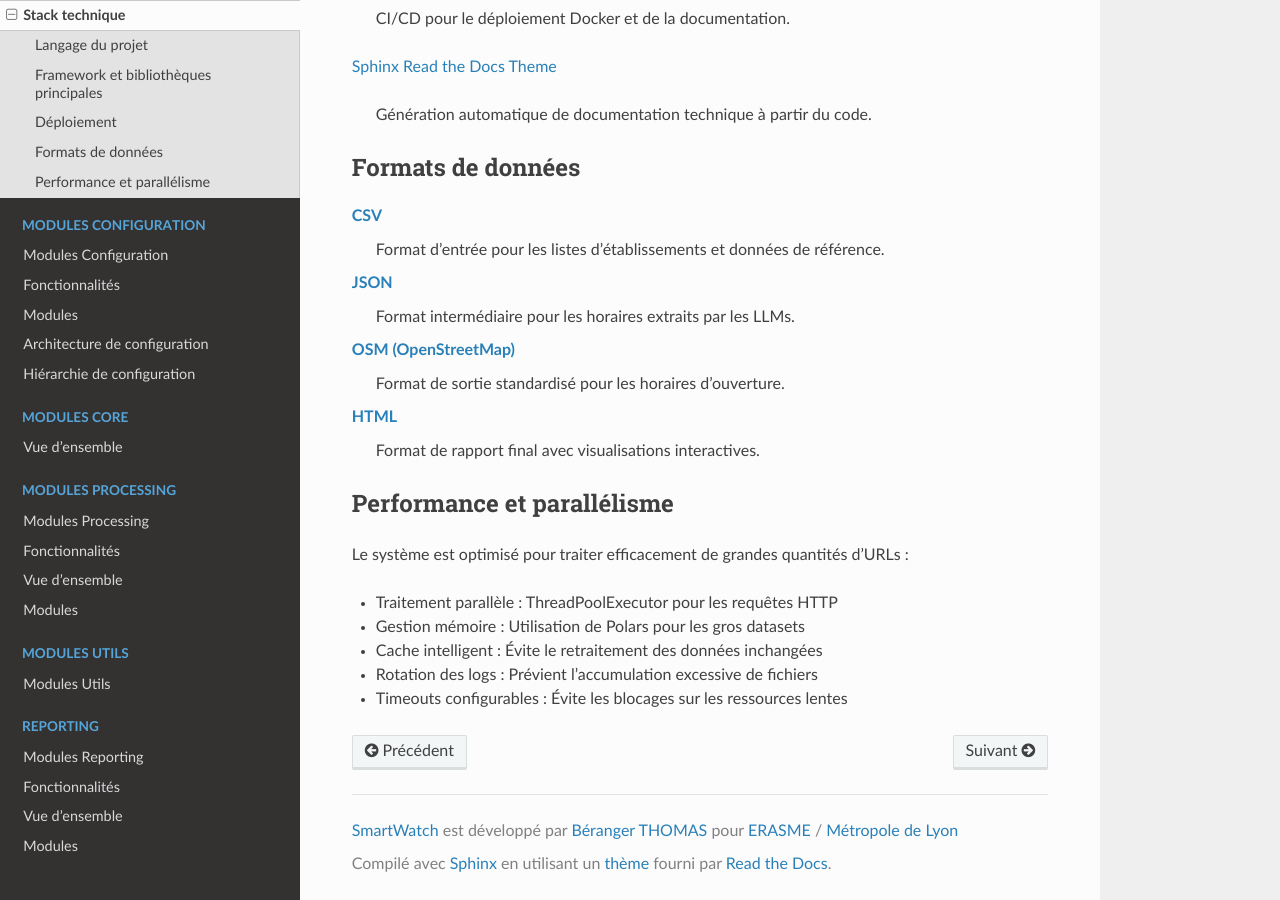
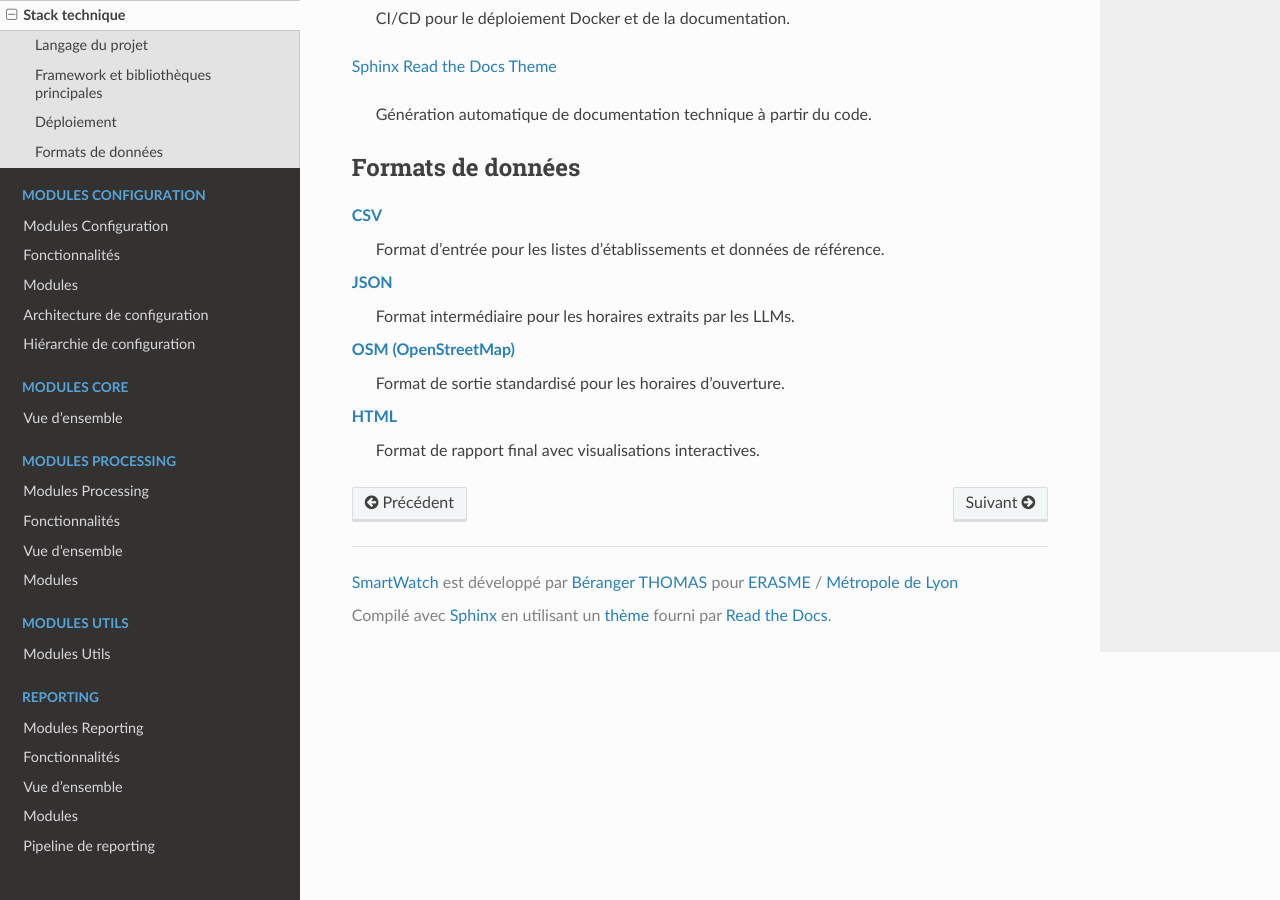
Before and after one commit to datagora-erasme/smart_watch, a Sphinx documentation site: the page built from docs/architecture/stack.rst, in a window 1280 px wide and 900 px high, scrolled down 2221 px. Built offline with Sphinx 7.4.7 and the Read the Docs theme 3.1.0, drawn with Linux system fonts in a browser that asks for light colours; pages that are not in the unit, such as notebooks, are missing from menus.

Commit message:
Modifs mineures doc

```diff
--- a/docs/architecture/stack.rst
+++ b/docs/architecture/stack.rst
@@ -113,15 +113,3 @@
 
 `HTML <https://developer.mozilla.org/fr/docs/Web/HTML>`__
     Format de rapport final avec visualisations interactives.
-
-
-Performance et parallélisme
-===========================
-
-Le système est optimisé pour traiter efficacement de grandes quantités d'URLs :
-
-- Traitement parallèle : ThreadPoolExecutor pour les requêtes HTTP
-- Gestion mémoire : Utilisation de Polars pour les gros datasets
-- Cache intelligent : Évite le retraitement des données inchangées
-- Rotation des logs : Prévient l'accumulation excessive de fichiers
-- Timeouts configurables : Évite les blocages sur les ressources lentes
--- a/docs/source/main.rst
+++ b/docs/source/main.rst
@@ -1,8 +1,8 @@
 .. _main:
 
-#########################
-Orchestrateur ``main.py``
-#########################
+#############
+Orchestrateur
+#############
 
 Le fichier ``main.py`` est le point d'entrée principal de l'application **SmartWatch**.
 Il orchestre l'ensemble du processus d'extraction, de traitement et de comparaison des horaires.
```
Also changed, not shown: docs/source/modules/utils/csv_polars.rst (deleted).
